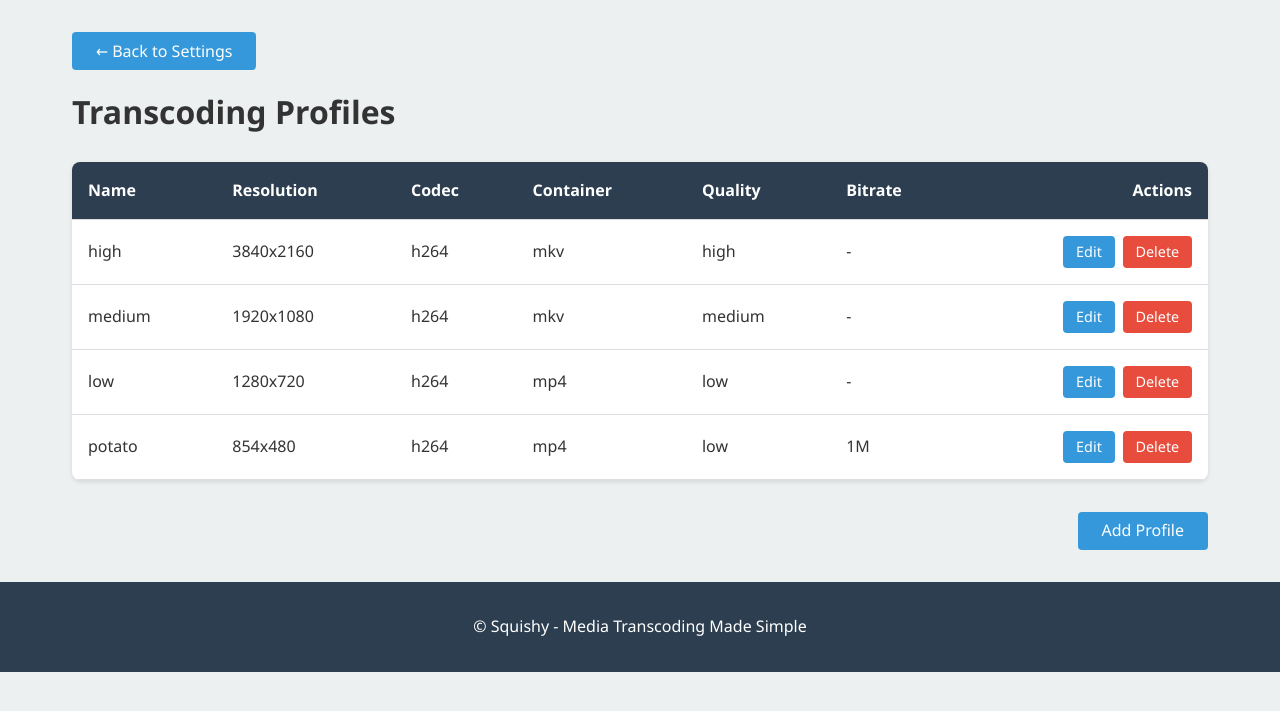
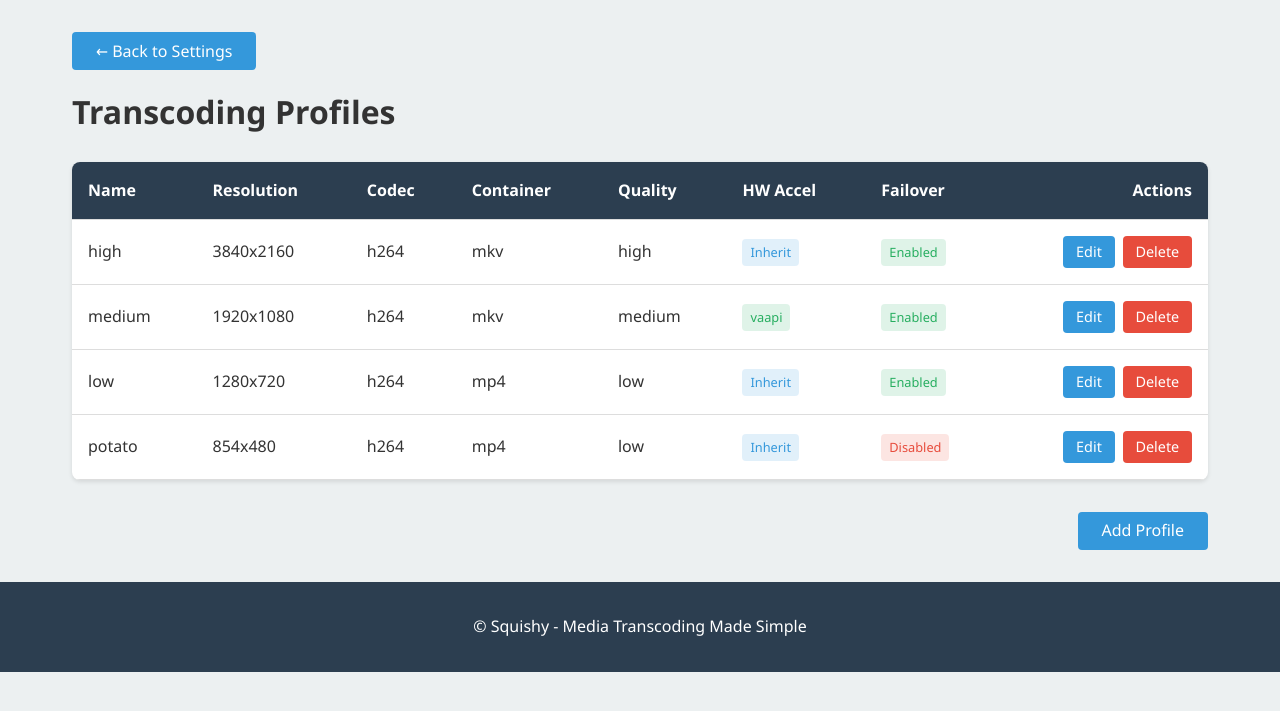
Before and after one commit to cleverdevil/squishy, a Flask app: page /admin/profiles in a window 1280 px wide. Shown: the part 70-781 px from the top of the page. Run offline with Flask 3, Linux system fonts and the light colour scheme; some libraries are stand-ins or nearby versions.

Commit message:
Update admin panel to allow managing hardware acceleration failover
- Add UI controls for enabling/disabling hardware acceleration failover
- Update profile creation and editing flows to handle failover setting
- Add failover status indicator in profiles listing table
- Add dynamic visibility for failover options based on acceleration settings
- Add CSS styles for status indicators in the UI

```diff
--- a/squishy/blueprints/admin.py
+++ b/squishy/blueprints/admin.py
@@ -69,6 +69,9 @@ def add_profile():
         hw_accel = request.form.get("hw_accel")
         hw_device = request.form.get("hw_device")
 
+        # Handle the hardware acceleration failover checkbox
+        allow_hw_failover = request.form.get("allow_hw_failover") == "on"
+
         config = load_config()
         config.profiles[name] = TranscodeProfile(
             name=name,
@@ -79,6 +82,7 @@ def add_profile():
             bitrate=bitrate,
             hw_accel=hw_accel if hw_accel else None,
             hw_device=hw_device if hw_device else None,
+            allow_hw_failover=allow_hw_failover,
         )
         save_config(config)
 
@@ -110,6 +114,9 @@ def edit_profile(name):
         hw_device = request.form.get("hw_device")
         profile.hw_accel = hw_accel if hw_accel else None
         profile.hw_device = hw_device if hw_device else None
+
+        # Handle the hardware acceleration failover checkbox
+        profile.allow_hw_failover = request.form.get("allow_hw_failover") == "on"
 
         save_config(config)
 
--- a/squishy/static/css/style.css
+++ b/squishy/static/css/style.css
@@ -1270,6 +1270,55 @@ input:checked + .toggle-slider:before {
   margin-top: 0.25rem;
 }
 
+/* Checkbox group */
+.checkbox-group {
+  display: flex;
+  align-items: center;
+  gap: 0.5rem;
+  margin-bottom: 0.5rem;
+}
+
+.checkbox-group label {
+  font-weight: 500;
+  margin-bottom: 0;
+  cursor: pointer;
+}
+
+/* Hardware acceleration status indicators */
+.hw-inherit, .hw-enabled, .hw-disabled,
+.failover-enabled, .failover-disabled {
+  display: inline-block;
+  padding: 0.2rem 0.5rem;
+  border-radius: 4px;
+  font-size: 0.8rem;
+  font-weight: 500;
+}
+
+.hw-inherit {
+  background-color: #3498db25;
+  color: #3498db;
+}
+
+.hw-enabled {
+  background-color: #27ae6025;
+  color: #27ae60;
+}
+
+.hw-disabled {
+  background-color: #7f8c8d25;
+  color: #7f8c8d;
+}
+
+.failover-enabled {
+  background-color: #27ae6025;
+  color: #27ae60;
+}
+
+.failover-disabled {
+  background-color: #e74c3c25;
+  color: #e74c3c;
+}
+
 /* Media queries for library toggles */
 @media (max-width: 768px) {
   .library-group {
--- a/squishy/templates/admin/profiles.html
+++ b/squishy/templates/admin/profiles.html
@@ -22,7 +22,8 @@
                 <th>Codec</th>
                 <th>Container</th>
                 <th>Quality</th>
-                <th>Bitrate</th>
+                <th>HW Accel</th>
+                <th>Failover</th>
                 <th class="align-right">Actions</th>
             </tr>
         </thead>
@@ -34,7 +35,22 @@
                 <td>{{ profile.codec }}</td>
                 <td>{{ profile.container }}</td>
                 <td>{{ profile.quality }}</td>
-                <td>{{ profile.bitrate or "-" }}</td>
+                <td>
+                    {% if profile.hw_accel == "inherit" or profile.hw_accel is none %}
+                        <span class="hw-inherit">Inherit</span>
+                    {% elif profile.hw_accel %}
+                        <span class="hw-enabled">{{ profile.hw_accel }}</span>
+                    {% else %}
+                        <span class="hw-disabled">Off</span>
+                    {% endif %}
+                </td>
+                <td>
+                    {% if profile.allow_hw_failover %}
+                        <span class="failover-enabled">Enabled</span>
+                    {% else %}
+                        <span class="failover-disabled">Disabled</span>
+                    {% endif %}
+                </td>
                 <td class="align-right">
                     <div class="action-buttons" style="">
                         <a href="{{ url_for('admin.edit_profile', name=profile.name) }}" class="button small">Edit</a>
```
Also changed, not shown: squishy/templates/admin/add_profile.html (+21 -0 lines), squishy/templates/admin/edit_profile.html (+16 -0 lines).
